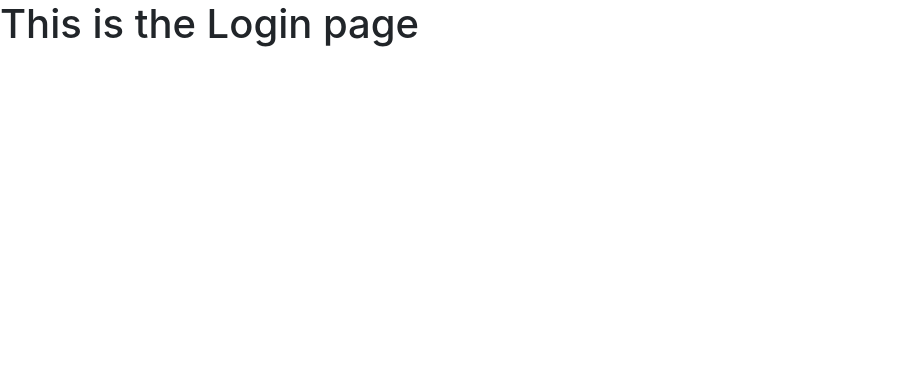
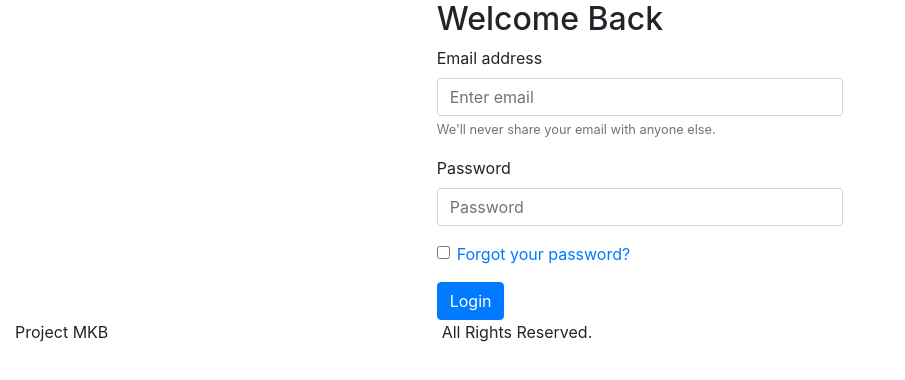
Before and after one commit to Project-MKB/project-mkb, a React (Create React App) app in the folder frontend/: page /login in a window 1280 px wide. Shown: the top 380 px of the page, without its empty margins (0-905 px from the left). Built offline with nearby package versions, Linux system fonts and the light colour scheme.

Commit message:
login layout setup (#35)

```diff
--- a/frontend/src/components/global/Footer.js
+++ b/frontend/src/components/global/Footer.js
@@ -2,7 +2,7 @@ import React from 'react';
 
 const Footer = () => {
     return(
-        <div className="container-fluid">
+        <footer className="container-fluid">
             <div className="row">
                 <div className="col-12 col-md-4 text-center text-md-left">
                     <p>Project MKB</p>
@@ -14,7 +14,7 @@ const Footer = () => {
                     <p></p>
                 </div>
             </div>
-        </div>
+        </footer>
     );
 }
 
--- a/frontend/src/pages/login.js
+++ b/frontend/src/pages/login.js
@@ -1,5 +1,64 @@
-import React from 'react';
+import React, { Component } from 'react';
+import Nav from '../components/global/Footer';
 
-const Login = () => <h1>This is the Login page</h1>;
+class Login extends Component {
+    constructor() {
+        super();
+        this.state = {
+            email: '',
+            password: ''
+        }
+    }
+
+    handleInputChange(event) {
+        const target = event.target;
+        const value = target.value;
+        const name = target.name;
+
+        this.setState({
+          [name]: value
+        });
+
+        console.log(event.target.value);
+      }
+
+      handleSubmit(event) {
+        console.log(this.state.value);
+        event.preventDefault();
+      }
+
+    render(){
+        return(
+            <div id="container">
+                <div className="row justify-content-center">
+                    <div className="col-12 col-md-4">
+                        <h2>Welcome Back</h2>
+                    </div>
+                </div>
+                <div className="row justify-content-center">
+                    <div className="col-12 col-md-4">
+                        <form onSubmit={this.handleSubmit}>
+                            <div className="form-group">
+                                <label htmlFor="exampleInputEmail1">Email address</label>
+                                <input type="email" className="form-control" id="exampleInputEmail1" aria-describedby="emailHelp" placeholder="Enter email" name="email" onChange={this.handleInputChange.bind(this)} value={this.state.email} />
+                                <small id="emailHelp" className="form-text text-muted">We'll never share your email with anyone else.</small>
+                            </div>
+                            <div className="form-group">
+                                <label htmlFor="exampleInputPassword1">Password</label>
+                                <input type="password" className="form-control" id="exampleInputPassword1" placeholder="Password" name="password" onChange={this.handleInputChange.bind(this)} value={this.state.password} />
+                            </div>
+                            <div className="form-group form-check">
+                                <input type="checkbox" className="form-check-input" id="exampleCheck1" />
+                                <a href="http://www.google.com">Forgot your password?</a>
+                            </div>
+                            <button type="submit" className="btn btn-primary">Login</button>
+                        </form>
+                    </div>
+                </div>
+                <Nav />
+            </div>
+        )
+    }
+}
 
 export default Login;
```
